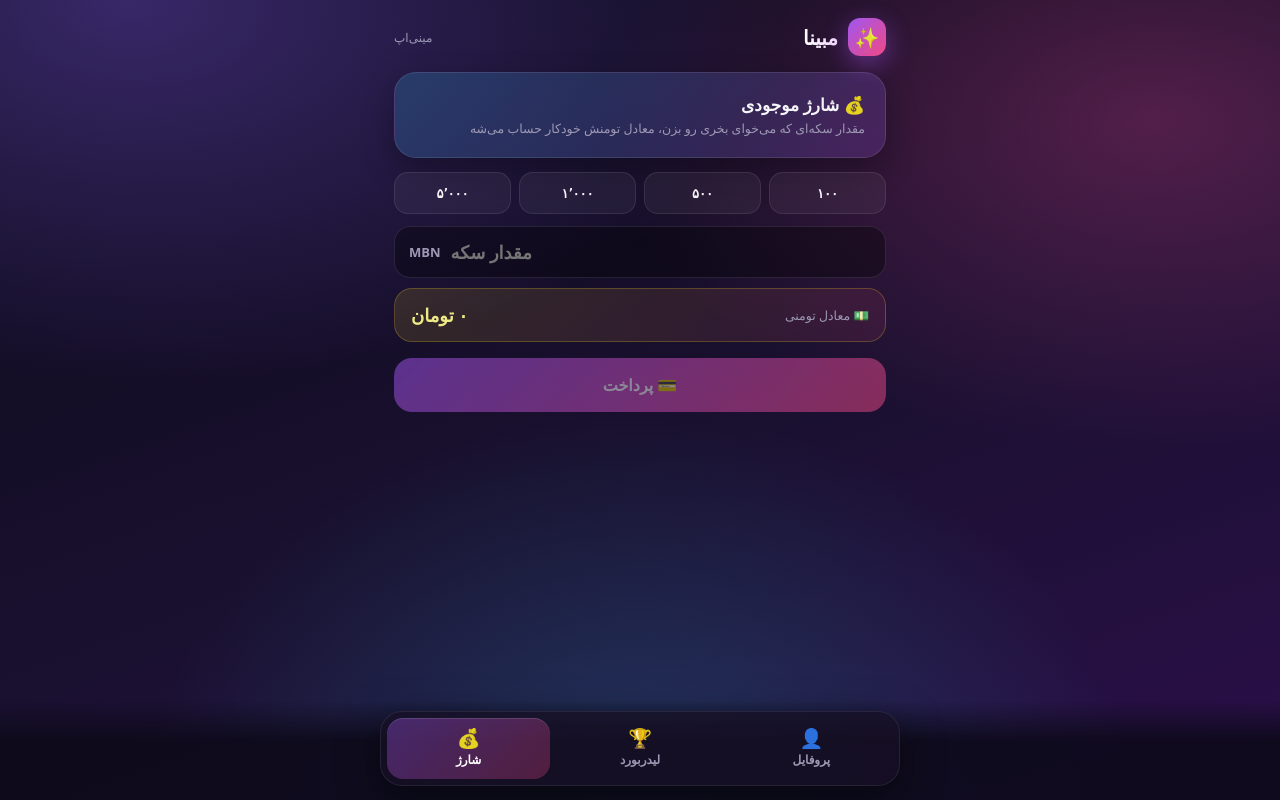
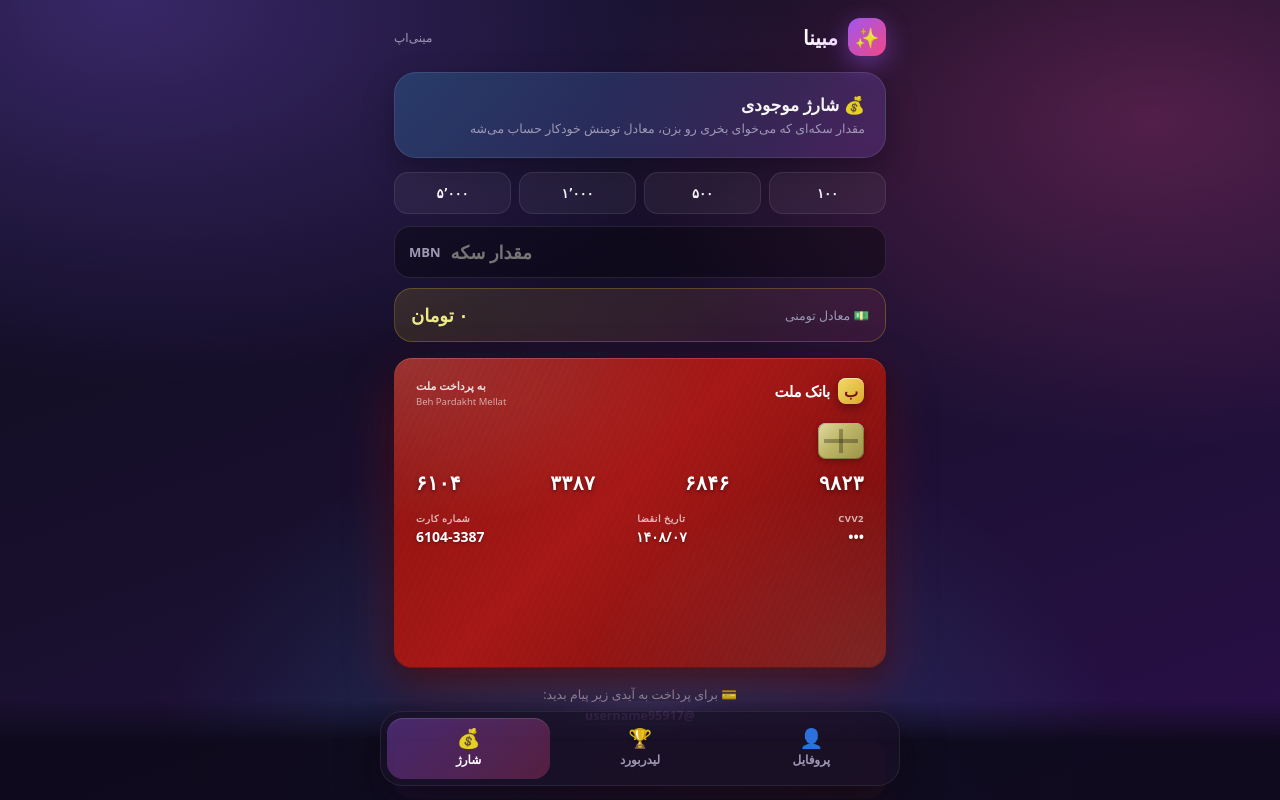
Before and after one commit to AtbeenLabs/Mobina-Self, a website: page webapp/index.html in a window 1280 px wide. Both pictures are taken after a click on the button "💰 شارژ". Drawn offline with Linux system fonts and the light colour scheme; no server answers; a small style sheet from the web is missing.

Commit message:
feat: add Mellat card display for payment

```diff
--- a/webapp/index.html
+++ b/webapp/index.html
@@ -37,7 +37,6 @@
 
   .app{max-width:520px;margin:0 auto;padding:18px 14px 0}
 
-  /* Header */
   .top{display:flex;align-items:center;justify-content:space-between;margin-bottom:16px;animation:fadeUp .5s ease both}
   .brand{display:flex;align-items:center;gap:10px;font-weight:800;font-size:20px}
   .brand .logo{
@@ -50,7 +49,6 @@
     -webkit-background-clip:text;background-clip:text;color:transparent;
   }
 
-  /* Tabs content */
   .tab{display:none;animation:fadeUp .35s ease both}
   .tab.active{display:block}
 
@@ -103,7 +101,6 @@
   }
   @keyframes shine{0%{transform:translateX(-100%)}100%{transform:translateX(100%)}}
 
-  /* Stat cards */
   .grid{display:grid;grid-template-columns:repeat(2,1fr);gap:10px;margin-bottom:14px}
   .card{
     background:var(--card);border:1px solid var(--card-border);border-radius:var(--radius);
@@ -243,15 +240,155 @@
   .toman-preview .k{font-size:12.5px;color:var(--muted)}
   .toman-preview .v{font-size:18px;font-weight:800;color:#fde68a}
 
-  .btn{
-    width:100%;border:0;border-radius:18px;padding:16px;font-family:inherit;
-    font-size:16px;font-weight:800;color:#fff;cursor:pointer;
-    background:linear-gradient(135deg,var(--accent1),var(--accent2));
-    box-shadow:0 12px 32px rgba(139,92,246,.45);
-    transition:transform .15s ease,box-shadow .2s ease;
+  /* 🏦 Mellat Card */
+  .mellat-wrap{
+    margin:6px 0 16px;
+    perspective:1000px;
+    animation:fadeUp .5s ease both;
   }
-  .btn:active{transform:scale(.97);box-shadow:0 6px 18px rgba(139,92,246,.4)}
-  .btn:disabled{opacity:.5;cursor:not-allowed;box-shadow:none}
+  .mellat-card{
+    position:relative;
+    width:100%;
+    aspect-ratio:1.586 / 1;
+    border-radius:18px;
+    padding:20px 22px;
+    color:#fff;
+    background:
+      radial-gradient(120% 100% at 0% 0%, rgba(255,255,255,.14), transparent 55%),
+      radial-gradient(120% 120% at 100% 100%, rgba(255,255,255,.10), transparent 50%),
+      linear-gradient(135deg, #8a0f1e 0%, #a91528 45%, #6c0a17 100%);
+    box-shadow:
+      0 20px 50px rgba(140,15,30,.45),
+      0 8px 20px rgba(0,0,0,.4),
+      inset 0 1px 0 rgba(255,255,255,.15),
+      inset 0 -1px 0 rgba(0,0,0,.25);
+    overflow:hidden;
+    font-family:'Vazirmatn',system-ui,sans-serif;
+    transition:transform .6s cubic-bezier(.2,.8,.2,1);
+    transform-style:preserve-3d;
+  }
+  .mellat-card::before{
+    content:"";
+    position:absolute;inset:0;
+    background:
+      repeating-linear-gradient(115deg, rgba(255,255,255,.035) 0 2px, transparent 2px 6px);
+    pointer-events:none;
+    mix-blend-mode:overlay;
+  }
+  .mellat-card::after{
+    content:"";
+    position:absolute;top:-40%;left:-30%;
+    width:80%;height:180%;
+    background:linear-gradient(115deg,transparent 40%,rgba(255,255,255,.18) 50%,transparent 60%);
+    transform:rotate(8deg);
+    animation:cardShine 4.5s ease-in-out infinite;
+    pointer-events:none;
+  }
+  @keyframes cardShine{
+    0%,60%{transform:translateX(-120%) rotate(8deg)}
+    80%,100%{transform:translateX(220%) rotate(8deg)}
+  }
+  .mellat-top{
+    display:flex;align-items:flex-start;justify-content:space-between;
+    position:relative;z-index:2;
+  }
+  .mellat-logo{
+    display:flex;align-items:center;gap:8px;
+    font-weight:800;font-size:15px;letter-spacing:-.3px;
+  }
+  .mellat-logo .flame{
+    width:26px;height:26px;border-radius:8px;
+    display:grid;place-items:center;
+    background:linear-gradient(135deg,#ffd66b,#f0a437);
+    color:#7a0a18;font-weight:900;font-size:15px;
+    box-shadow:0 4px 12px rgba(0,0,0,.35),inset 0 1px 0 rgba(255,255,255,.5);
+  }
+  .mellat-bank{
+    text-align:left;font-size:11px;font-weight:700;
+    color:rgba(255,255,255,.85);
+    line-height:1.5;
+  }
+  .mellat-bank small{
+    display:block;font-size:9.5px;color:rgba(255,255,255,.6);font-weight:500;
+  }
+
+  .mellat-chip{
+    position:relative;z-index:2;
+    width:46px;height:36px;margin:14px 0 10px;
+    border-radius:8px;
+    background:
+      linear-gradient(135deg,#e9d9a4 0%, #c9b26a 45%, #a68e4a 100%);
+    box-shadow:
+      inset 0 0 0 1px rgba(0,0,0,.25),
+      inset 0 1px 0 rgba(255,255,255,.7),
+      0 2px 6px rgba(0,0,0,.3);
+    position:relative;
+    overflow:hidden;
+  }
+  .mellat-chip::before{
+    content:"";position:absolute;inset:6px;
+    background:
+      linear-gradient(90deg, transparent 45%, rgba(0,0,0,.28) 45%, rgba(0,0,0,.28) 55%, transparent 55%),
+      linear-gradient(0deg,  transparent 40%, rgba(0,0,0,.28) 40%, rgba(0,0,0,.28) 60%, transparent 60%);
+    border-radius:3px;
+  }
+
+  .mellat-number{
+    position:relative;z-index:2;
+    display:flex;justify-content:space-between;gap:12px;
+    font-size:20px;font-weight:800;letter-spacing:.5px;
+    direction:ltr;
+    text-shadow:0 2px 4px rgba(0,0,0,.45);
+    font-variant-numeric:tabular-nums;
+    margin-bottom:16px;
+  }
+  .mellat-number span{
+    display:inline-block;
+  }
+
+  .mellat-bottom{
+    position:relative;z-index:2;
+    display:flex;align-items:flex-end;justify-content:space-between;
+    gap:12px;
+  }
+  .mellat-bottom .cell{
+    display:flex;flex-direction:column;gap:2px;
+  }
+  .mellat-bottom .cell .label{
+    font-size:9.5px;color:rgba(255,255,255,.7);font-weight:600;
+    letter-spacing:.5px;
+  }
+  .mellat-bottom .cell .val{
+    font-size:14px;font-weight:800;direction:ltr;
+    text-shadow:0 1px 3px rgba(0,0,0,.4);
+    font-variant-numeric:tabular-nums;
+  }
+  .mellat-bottom .cell.right{text-align:right}
+  .mellat-bottom .cell.left{text-align:left}
+  .mellat-bottom .cell.center{text-align:center;flex:1}
+
+  .card-owner-note{
+    margin-top:10px;text-align:center;
+    font-size:12.5px;color:var(--muted);line-height:1.7;
+  }
+  .card-owner-note b{color:#fde68a;font-weight:800}
+  .card-owner-note a{
+    color:#a78bfa;text-decoration:none;font-weight:800;
+    border-bottom:1px dashed rgba(167,139,250,.5);
+  }
+  .card-owner-note a:active{color:#c4b5fd}
+
+  .cta-btn{
+    width:100%;border:0;border-radius:18px;padding:16px;
+    font-family:inherit;font-size:15px;font-weight:800;color:#fff;
+    cursor:pointer;margin-top:14px;
+    background:linear-gradient(135deg,#8b5cf6,#ec4899);
+    box-shadow:0 12px 32px rgba(139,92,246,.4);
+    transition:transform .15s ease;
+    display:flex;align-items:center;justify-content:center;gap:8px;
+    text-decoration:none;
+  }
+  .cta-btn:active{transform:scale(.97)}
 
   /* Bottom nav */
   .nav{
@@ -290,7 +427,6 @@
   }
   .toast.show{opacity:1;transform:translateX(-50%) translateY(0)}
 
-  /* Skeleton */
   .skel{
     height:60px;border-radius:16px;margin-bottom:8px;
     background:linear-gradient(90deg,rgba(255,255,255,.05),rgba(255,255,255,.10),rgba(255,255,255,.05));
@@ -305,6 +441,15 @@
     from{opacity:0;transform:translateY(10px)}
     to{opacity:1;transform:translateY(0)}
   }
+
+  /* Reveal toggle */
+  .reveal-btn{
+    display:inline-flex;align-items:center;gap:4px;
+    background:none;border:0;color:var(--muted);
+    font-size:11px;font-family:inherit;cursor:pointer;
+    padding:2px 4px;margin-top:2px;
+  }
+  .reveal-btn:active{color:#fff}
 </style>
 </head>
 <body>
@@ -318,7 +463,6 @@
     <div style="font-size:12px;color:var(--muted)">مینی‌اپ</div>
   </div>
 
-  <!-- PROFILE TAB -->
   <section class="tab active" id="tab-profile">
     <div id="profile-skel">
       <div class="skel" style="height:150px"></div>
@@ -330,7 +474,6 @@
     <div id="profile-content" style="display:none"></div>
   </section>
 
-  <!-- LEADERBOARD TAB -->
   <section class="tab" id="tab-lb">
     <div class="lb-tabs" id="lb-tabs"></div>
     <div id="lb-body">
@@ -339,7 +482,6 @@
     </div>
   </section>
 
-  <!-- SHOP TAB -->
   <section class="tab" id="tab-shop">
     <div class="shop-hero">
       <h2>💰 شارژ موجودی</h2>
@@ -358,7 +500,51 @@
       <span class="v" id="toman-preview">۰ تومان</span>
     </div>
 
-    <button class="btn" id="pay-btn" disabled>💳 پرداخت</button>
+    <div class="mellat-wrap">
+      <div class="mellat-card" id="mellatCard">
+        <div class="mellat-top">
+          <div class="mellat-logo">
+            <div class="flame">ب</div>
+            <span>بانک ملت</span>
+          </div>
+          <div class="mellat-bank">
+            به پرداخت ملت
+            <small>Beh Pardakht Mellat</small>
+          </div>
+        </div>
+
+        <div class="mellat-chip"></div>
+
+        <div class="mellat-number" id="cardNumber">
+          <span>۶۱۰۴</span>
+          <span>۳۳۸۷</span>
+          <span>۶۸۴۶</span>
+          <span>۹۸۲۳</span>
+        </div>
+
+        <div class="mellat-bottom">
+          <div class="cell right">
+            <div class="label">CVV2</div>
+            <div class="val" id="cardCvv">•••</div>
+          </div>
+          <div class="cell center">
+            <div class="label">تاریخ انقضا</div>
+            <div class="val">۱۴۰۸/۰۷</div>
+          </div>
+          <div class="cell left">
+            <div class="label">شماره کارت</div>
+            <div class="val">6104-3387</div>
+          </div>
+        </div>
+      </div>
+    </div>
+
+    <div class="card-owner-note">
+      💳 برای پرداخت به آیدی زیر پیام بدید:<br>
+      <a href="https://t.me/username95917" target="_blank">@username95917</a>
+    </div>
+
+    <button class="cta-btn" id="reveal-cvv">👁 نمایش CVV2</button>
   </section>
 </div>
 
@@ -385,7 +571,7 @@
   const INIT_DATA = tg?.initData || "";
   const HEADERS = { "X-Init-Data": INIT_DATA };
 
-  const COINS_PER_1000 = 20000; // همون مقداری که توی bot.ts هست
+  const COINS_PER_1000 = 20000;
   const toToman = (c) => Math.floor((c / 1000) * COINS_PER_1000);
 
   const fmt = (n) => new Intl.NumberFormat("fa-IR").format(Math.floor(n || 0));
@@ -487,38 +673,16 @@
           <div class="sub">رکورد: ${fmt(u.stats.bestStreak)}</div>
         </div>
 
-        <div class="card">
-          <div class="k">🎲 شانس</div>
-          <div class="v">${fmt(u.stats.coinflipWins)}</div>
-        </div>
-        <div class="card">
-          <div class="k">✊ RPS</div>
-          <div class="v">${fmt(u.stats.rpsWins)}</div>
-        </div>
-        <div class="card">
-          <div class="k">❌⭕ دوز</div>
-          <div class="v">${fmt(u.stats.tttWins)}</div>
-        </div>
-        <div class="card">
-          <div class="k">🎲 تاس</div>
-          <div class="v">${fmt(u.stats.diceWins)}</div>
-        </div>
-        <div class="card">
-          <div class="k">🎯 دارت</div>
-          <div class="v">${fmt(u.stats.dartWins)}</div>
-        </div>
-        <div class="card">
-          <div class="k">🎰 کازینو</div>
-          <div class="v">${fmt(u.stats.casinoWins)}</div>
-        </div>
-        <div class="card">
-          <div class="k">🎯 حدس عدد</div>
-          <div class="v">${fmt(u.stats.guessWins)}</div>
-        </div>
+        <div class="card"><div class="k">🎲 شانس</div><div class="v">${fmt(u.stats.coinflipWins)}</div></div>
+        <div class="card"><div class="k">✊ RPS</div><div class="v">${fmt(u.stats.rpsWins)}</div></div>
+        <div class="card"><div class="k">❌⭕ دوز</div><div class="v">${fmt(u.stats.tttWins)}</div></div>
+        <div class="card"><div class="k">🎲 تاس</div><div class="v">${fmt(u.stats.diceWins)}</div></div>
+        <div class="card"><div class="k">🎯 دارت</div><div class="v">${fmt(u.stats.dartWins)}</div></div>
+        <div class="card"><div class="k">🎰 کازینو</div><div class="v">${fmt(u.stats.casinoWins)}</div></div>
+        <div class="card"><div class="k">🎯 حدس عدد</div><div class="v">${fmt(u.stats.guessWins)}</div></div>
       </div>
     `;
 
-    // Animate xp bar
     requestAnimationFrame(() => {
       const fill = document.getElementById("xp-fill");
       if (fill) fill.style.width = Math.min(100, u.xpPct) + "%";
@@ -583,27 +747,11 @@
     let html = "";
     const top3 = list.slice(0, 3);
     if (top3.length >= 1) {
-      // Podium: order = [2nd, 1st, 3rd]
       const p1 = top3[0], p2 = top3[1], p3 = top3[2];
       html += `<div class="podium">`;
-      html += p2 ? `
-        <div class="pod p2">
-          <div class="medal">🥈</div>
-          <div class="nm">${esc(p2.name)}</div>
-          <div class="val">${fmt(p2.value)} <span style="font-size:10px;color:var(--muted)">${unit}</span></div>
-        </div>` : `<div></div>`;
-      html += p1 ? `
-        <div class="pod p1">
-          <div class="medal">🥇</div>
-          <div class="nm">${esc(p1.name)}</div>
-          <div class="val">${fmt(p1.value)} <span style="font-size:10px;color:var(--muted)">${unit}</span></div>
-        </div>` : `<div></div>`;
-      html += p3 ? `
-        <div class="pod p3">
-          <div class="medal">🥉</div>
-          <div class="nm">${esc(p3.name)}</div>
-          <div class="val">${fmt(p3.value)} <span style="font-size:10px;color:var(--muted)">${unit}</span></div>
-        </div>` : `<div></div>`;
+      html += p2 ? `<div class="pod p2"><div class="medal">🥈</div><div class="nm">${esc(p2.name)}</div><div class="val">${fmt(p2.value)} <span style="font-size:10px;color:var(--muted)">${unit}</span></div></div>` : `<div></div>`;
+      html += p1 ? `<div class="pod p1"><div class="medal">🥇</div><div class="nm">${esc(p1.name)}</div><div class="val">${fmt(p1.value)} <span style="font-size:10px;color:var(--muted)">${unit}</span></div></div>` : `<div></div>`;
+      html += p3 ? `<div class="pod p3"><div class="medal">🥉</div><div class="nm">${esc(p3.name)}</div><div class="val">${fmt(p3.value)} <span style="font-size:10px;color:var(--muted)">${unit}</span></div></div>` : `<div></div>`;
       html += `</div>`;
     }
 
@@ -631,7 +779,6 @@
   const quickWrap = document.getElementById("quick-coins");
   const coinInput = document.getElementById("coin-input");
   const tomanPrev = document.getElementById("toman-preview");
-  const payBtn = document.getElementById("pay-btn");
   const QUICK = [100, 500, 1000, 5000];
 
   quickWrap.innerHTML = QUICK.map(v =>
@@ -650,9 +797,7 @@
 
   function updateShopPreview() {
     const coins = Number(coinInput.value) || 0;
-    const valid = Number.isSafeInteger(coins) && coins >= 100;
     tomanPrev.textContent = fmt(toToman(coins)) + " تومان";
-    payBtn.disabled = !valid;
   }
 
   coinInput.addEventListener("input", () => {
@@ -661,29 +806,15 @@
   });
   updateShopPreview();
 
-  payBtn.addEventListener("click", async () => {
-    const coins = Number(coinInput.value);
-    if (!Number.isSafeInteger(coins) || coins < 100) {
-      return toast("حداقل ۱۰۰ سکه می‌تونی بخری 😉");
-    }
-    payBtn.disabled = true;
-    const old = payBtn.textContent;
-    payBtn.textContent = "⏳ در حال ارسال...";
-    try {
-      const res = await fetch("/api/purchase", {
-        method: "POST",
-        headers: { "Content-Type": "application/json", ...HEADERS },
-        body: JSON.stringify({ coins }),
-      });
-      const data = await res.json();
-      if (data?.message) toast(data.message, 3000);
-      else toast("یه مشکلی پیش اومد 😅");
-    } catch {
-      toast("ارتباط با سرور برقرار نشد 😕");
-    } finally {
-      payBtn.textContent = old;
-      payBtn.disabled = false;
-    }
+  // ---------- CVV Reveal ----------
+  const revealBtn = document.getElementById("reveal-cvv");
+  const cvvEl = document.getElementById("cardCvv");
+  let cvvShown = false;
+  revealBtn.addEventListener("click", () => {
+    cvvShown = !cvvShown;
+    cvvEl.textContent = cvvShown ? "۷۲۱" : "•••";
+    revealBtn.textContent = cvvShown ? "🙈 مخفی کردن CVV2" : "👁 نمایش CVV2";
+    if (tg?.HapticFeedback) tg.HapticFeedback.impactOccurred?.("light");
   });
 
   // ---------- Init ----------
```
